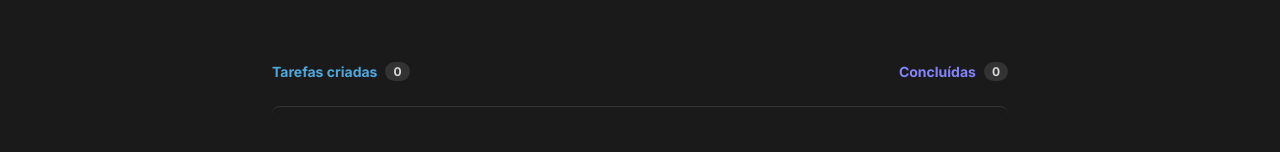
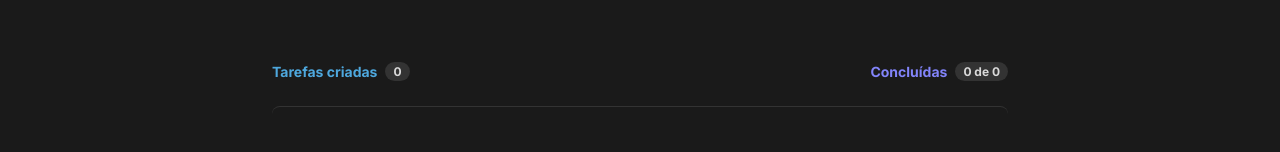
Before and after one commit to luiz21goncalves/ignite-todo, a React (Vite) app: page / in a window 1280 px wide. Shown: the part 229-381 px from the top of the page. Built offline with nearby package versions, Linux system fonts and the light colour scheme.

Commit message:
feat: add todo count

```diff
--- a/src/components/TaskList/index.tsx
+++ b/src/components/TaskList/index.tsx
@@ -5,22 +5,26 @@ import styles from './styles.module.css';
 
 type TodoListProps = {
   todoList: TodoType[];
+  totalTodo: number;
+  totalTodoCompleted: number;
 };
 
 export function TaskList(props: TodoListProps) {
-  const { todoList } = props;
+  const { todoList, totalTodo, totalTodoCompleted } = props;
+
+  const completedTodoText = `${totalTodoCompleted} de ${totalTodo}`;
 
   return (
     <section className={styles.container}>
       <header className={styles.header}>
         <div className={styles.info}>
           <strong>Tarefas criadas</strong>
-          <span>0</span>
+          <span>{totalTodo}</span>
         </div>
 
         <div className={styles.info}>
           <strong>Concluídas</strong>
-          <span>0</span>
+          <span>{completedTodoText}</span>
         </div>
       </header>
 
--- a/src/pages/Home/index.tsx
+++ b/src/pages/Home/index.tsx
@@ -1,4 +1,4 @@
-import { useCallback, useState } from 'react';
+import { useCallback, useMemo, useState } from 'react';
 
 import shortid from 'shortid';
 
@@ -18,13 +18,23 @@ export function Home() {
     ]);
   }, []);
 
+  const numberOfTotalTodo = useMemo(() => todoList.length, [todoList]);
+  const numberOfTodoCompleted = useMemo(
+    () => todoList.reduce((acc, todo) => (todo.isDone ? acc + 1 : acc), 0),
+    [todoList],
+  );
+
   return (
     <div>
       <Header />
 
       <main className={styles.content}>
         <Form onAddTodo={addTodo} />
-        <TaskList todoList={todoList} />
+        <TaskList
+          todoList={todoList}
+          totalTodo={numberOfTotalTodo}
+          totalTodoCompleted={numberOfTodoCompleted}
+        />
       </main>
     </div>
   );
```
